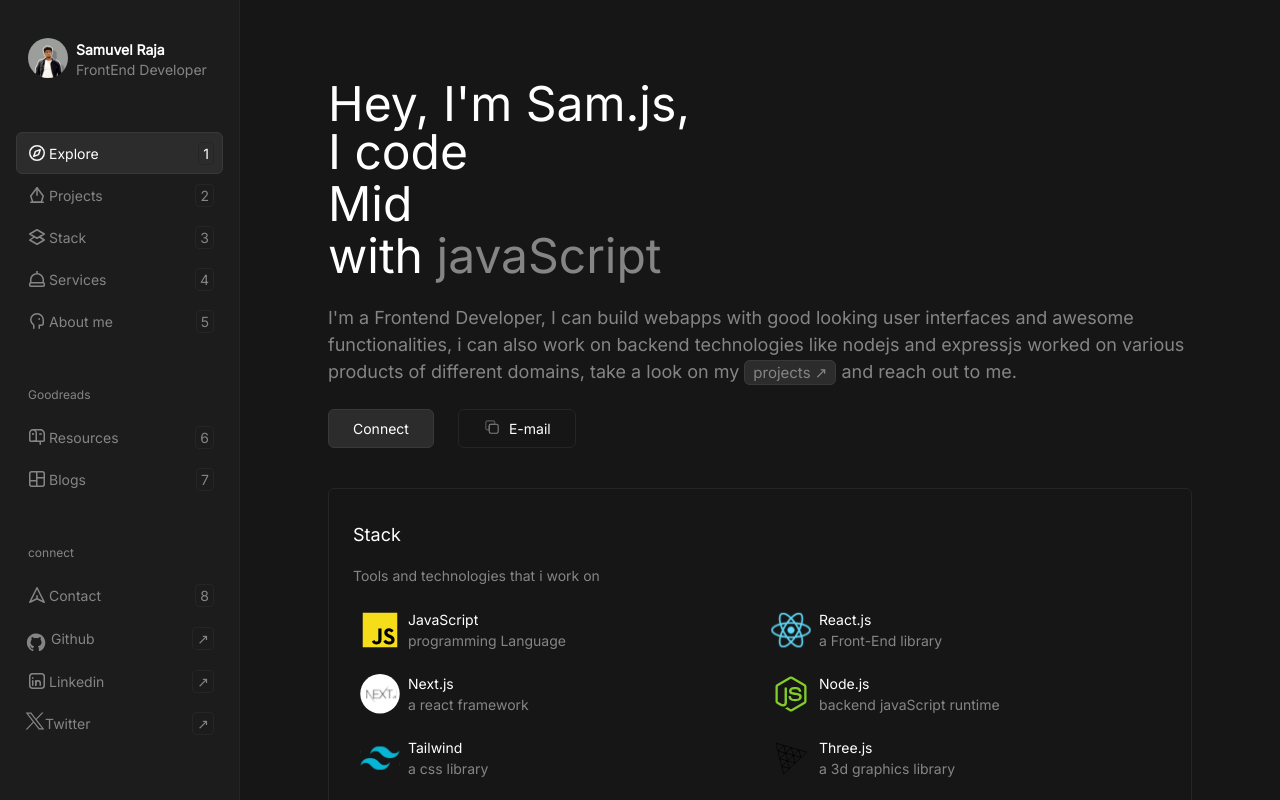
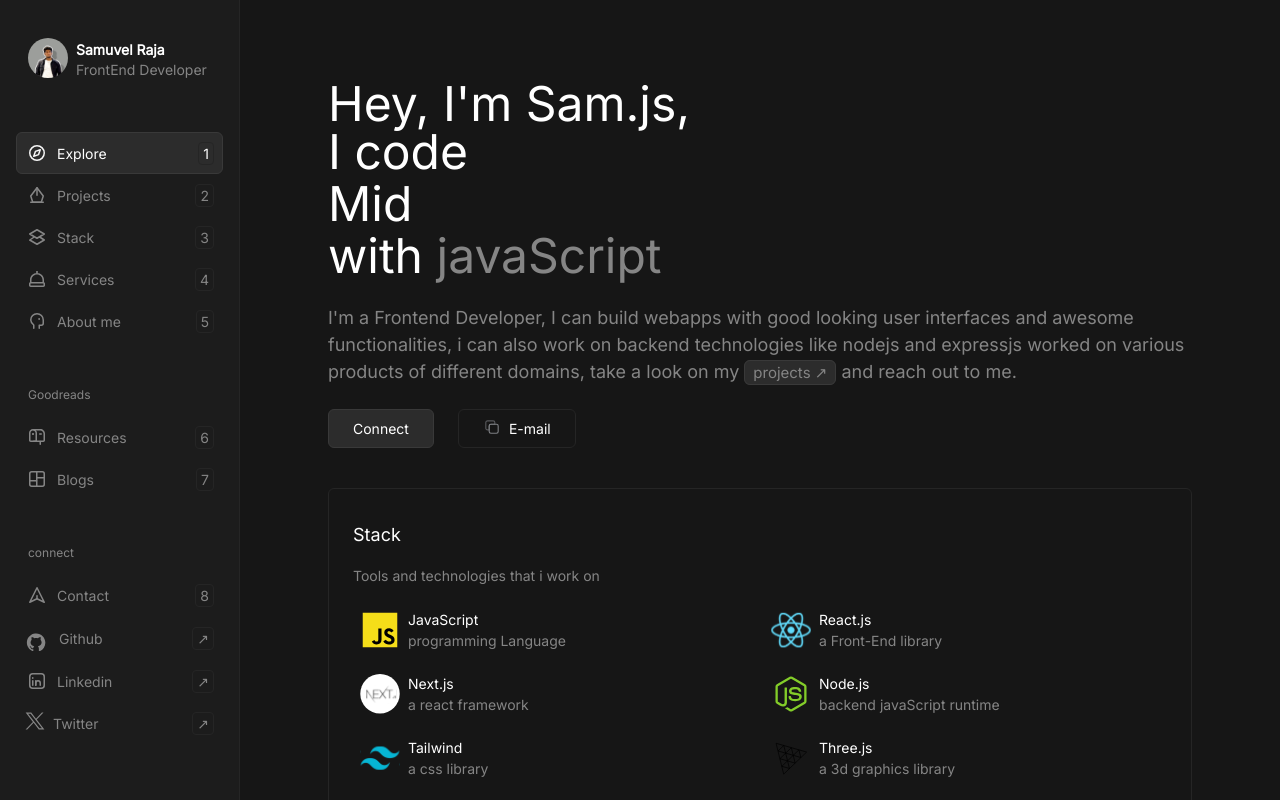
Before and after one commit to SamuvelRaja/portfolio, a React (Vite) app: page / in a window 1280 px wide. Shown: the top 800 px of the page. Built offline with nearby package versions, Linux system fonts and the light colour scheme.

Commit message:
fix:added gaps on sidebar links

```diff
--- a/src/components/sidebar.tsx
+++ b/src/components/sidebar.tsx
@@ -76,7 +76,7 @@
               location.pathname == "/" ? "active" : "npg"
             }  `}
           >
-            <div className="flex-col flex md:flex-row items-center ">
+            <div className="flex-col flex md:flex-row md:gap-2 items-center ">
               <img
                 className="w-[24px] h-[24px]"
                 src={exploreIcon}
@@ -93,7 +93,7 @@
               location.pathname == "/projects" ? "active" : "npg"
             }   `}
           >
-            <div className="flex-col flex md:flex-row items-center">
+            <div className="flex-col flex md:flex-row md:gap-2 items-center">
               <img
                 className="w-[24px] h-[24px]"
                 src={projectsIcon}
@@ -110,7 +110,7 @@
               location.pathname == "/stack" ? "active" : "npg"
             }   `}
           >
-            <div className="flex-col flex md:flex-row items-center">
+            <div className="flex-col flex md:flex-row md:gap-2 items-center">
               <img
                 className="w-[24px] h-[24px]"
                 src={stackIcon}
@@ -127,7 +127,7 @@
               location.pathname == "/services" ? "active" : "npg"
             }   `}
           >
-            <div className="flex-col flex md:flex-row items-center">
+            <div className="flex-col flex md:flex-row md:gap-2 items-center">
               <img
                 className="w-[24px] h-[24px]"
                 src={servicesIcon}
@@ -144,7 +144,7 @@
               location.pathname == "/aboutme" ? "active" : "npg"
             }   `}
           >
-            <div className="flex-col flex md:flex-row items-center">
+            <div className="flex-col flex md:flex-row md:gap-2 items-center">
               <img
                 className="w-[24px] h-[24px]"
                 src={aboutIcon}
@@ -164,7 +164,7 @@
               location.pathname == "/resources" ? "active" : "npg"
             }   `}
           >
-            <div className="flex-col flex md:flex-row items-center">
+            <div className="flex-col flex md:flex-row md:gap-2 items-center">
               <img
                 className="w-[24px] h-[24px]"
                 src={thoughtIcon}
@@ -181,7 +181,7 @@
               location.pathname == "/blogs" ? "active" : "npg"
             }  `}
           >
-            <div className="flex-col flex md:flex-row items-center">
+            <div className="flex-col flex md:flex-row md:gap-2 items-center">
               <img
                 className="w-[24px] h-[24px]"
                 src={feedIcon}
@@ -201,7 +201,7 @@
               location.pathname == "/contact" ? "active" : "npg"
             }  `}
           >
-            <div className="flex-col flex md:flex-row items-center">
+            <div className="flex-col flex md:flex-row md:gap-2 items-center">
               <img
                 className="w-[24px] h-[24px]"
                 src={contactIcon}
@@ -214,7 +214,7 @@
         </Link>
         <Link target="_blank" to="https://github.com/SamuvelRaja">
           <div className={`navlinks npg `}>
-            <div className="flex-col flex md:flex-row items-center">
+            <div className="flex-col flex md:flex-row md:gap-2 items-center">
               <img
                 className="w-[26px] h-[26px] "
                 src={githubIcon}
@@ -229,7 +229,7 @@
         </Link>
         <Link target="_blank" to="https://www.linkedin.com/in/samuvel-raja-10321a220/">
           <div className={`navlinks npg `}>
-            <div className="flex-col flex md:flex-row items-center">
+            <div className="flex-col flex md:flex-row md:gap-2 items-center">
               <img
                 className="w-[24px] h-[24px] "
                 src={linkedinIcon}
@@ -244,7 +244,7 @@
         </Link>
         <Link target="_blank" to="https://x.com/the_sam_js">
           <div className={`navlinks npg `}>
-            <div className="flex-col flex md:flex-row items-center">
+            <div className="flex-col flex md:flex-row md:gap-2 items-center">
               <img className="w-[20px] h-[20px] mb-1" src={xIcon} alt="x icon" />
               <p>Twitter</p>
             </div>
```
